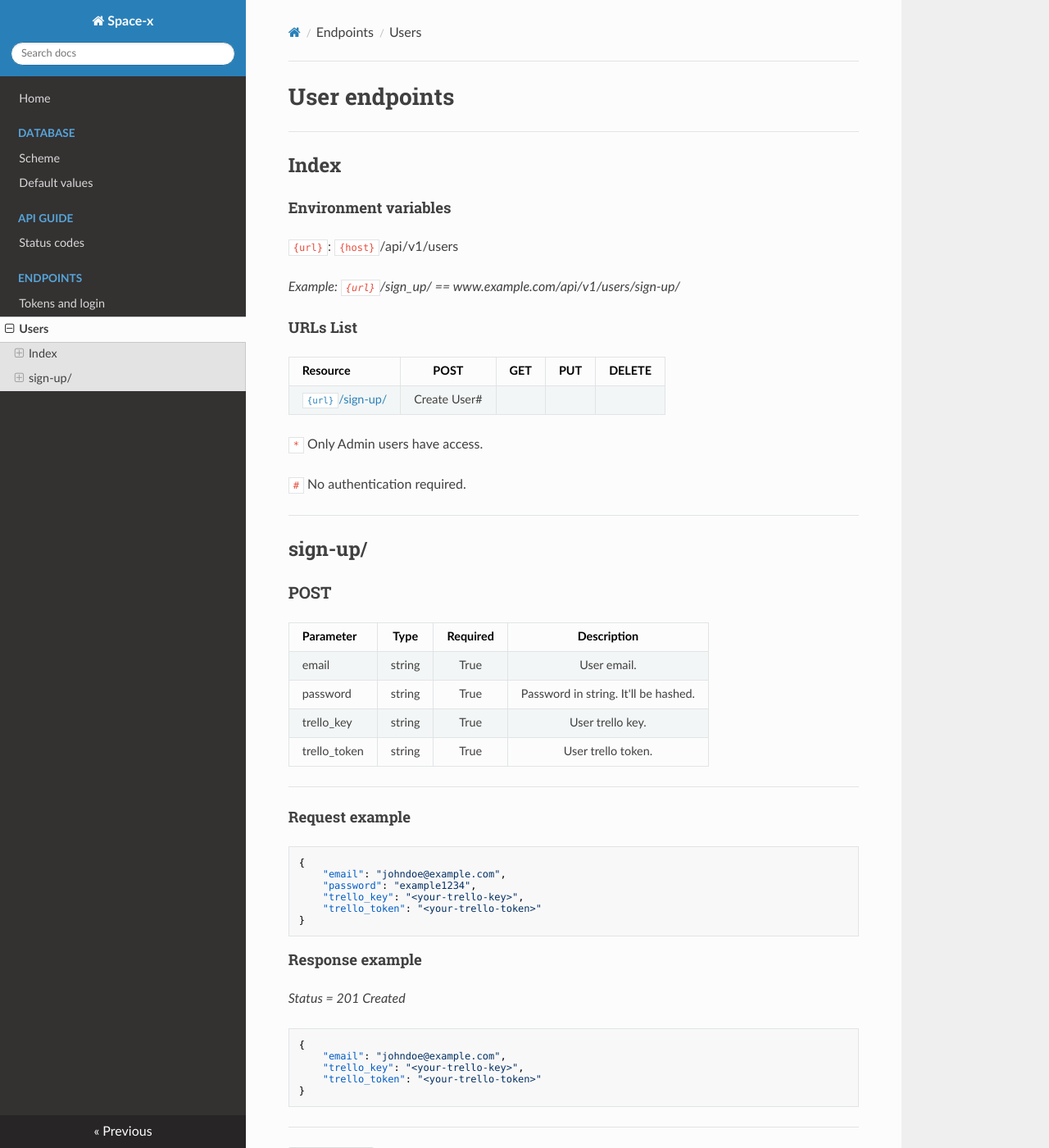
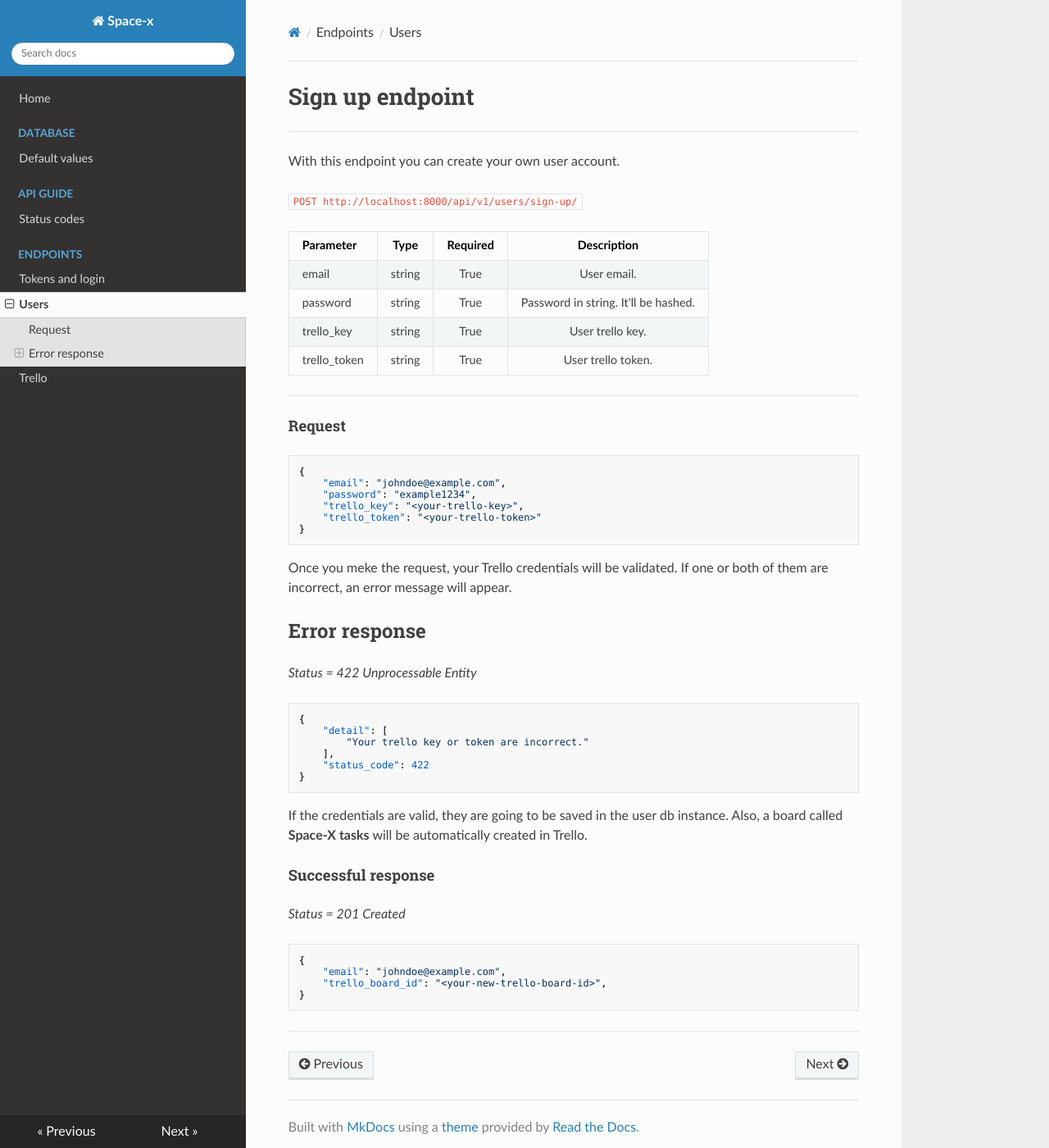
Before and after one commit to SantiR38/trello-api, an MkDocs documentation site: the page built from docs/docs/endpoints/users.md, in a window 1280 px wide and 1400 px high. Shown: the whole window at 82% size. Built offline with MkDocs 1.6.1, drawn with Linux system fonts in a browser that asks for light colours; nearby versions of some CDN libraries.

````diff
--- a/docs/docs/endpoints/users.md
+++ b/docs/docs/endpoints/users.md
@@ -1,29 +1,9 @@
-# User endpoints
+# Sign up endpoint
 ---
 
-## Index
+With this endpoint you can create your own user account.
 
-#### Environment variables
-
-`{url}`: `{host}`/api/v1/users
-
-*Example: `{url}`/sign_up/ == www.example.com/api/v1/users/sign-up/*
-
-#### URLs List
-
-| Resource                        | POST                  | GET                   | PUT               | DELETE          |
-| :----                           |     :-----:           |      :-----:          |     :-----:       |     :-----:     |
-| [`{url}`/sign-up/][1]           | Create User#          ||||
-
-`*` Only Admin users have access.
-
-`#` No authentication required.
-
----
-
-## sign-up/
-
-### POST
+`POST http://localhost:8000/api/v1/users/sign-up/`
 
 | Parameter             | Type   | Required | Description                           |
 | :---                  | :---:  | :---:    | :---:                                 |
@@ -34,7 +14,7 @@
 
 ---
 
-#### Request example
+#### Request
 
 ```json
 {
@@ -45,17 +25,29 @@
 }
 ```
 
-#### Response example
+Once you meke the request, your Trello credentials will be validated. If one or both of them are incorrect, an error message will appear.
+
+## Error response
+
+*Status = 422 Unprocessable Entity*
+```json
+{
+    "detail": [
+        "Your trello key or token are incorrect."
+    ],
+    "status_code": 422
+}
+```
+
+If the credentials are valid, they are going to be saved in the user db instance. Also, a board called **Space-X tasks** will be automatically created in Trello.
+
+#### Successful response
 
 *Status = 201 Created*
 ```json
 {
     "email": "johndoe@example.com",
-    "trello_key": "<your-trello-key>",
-    "trello_token": "<your-trello-token>"
+    "trello_board_id": "<your-new-trello-board-id>",
 }
 ```
 ---
-
-
-[1]: #sign-up
--- a/docs/mkdocs.yml
+++ b/docs/mkdocs.yml
@@ -4,12 +4,12 @@ site_dir: /docs/_build
 nav:
     - Home: index.md
     - Database:
-        - Scheme: database/scheme.md
         - Default values: database/default_values.md
     - API Guide:
         - Status codes: status_codes.md
     - Endpoints:
         - Tokens and login: endpoints/tokens_and_login.md
         - Users: endpoints/users.md
+        - Trello: endpoints/trello.md
 
 theme: readthedocs
````
Also changed, not shown: docs/docs/database/default_values.md (+0 -24 lines), docs/docs/endpoints/login.md (renamed from docs/docs/endpoints/tokens_and_login.md, +7 -7 lines), docs/docs/endpoints/trello.md (+5 -28 lines), docs/docs/index.md (+1 -1 lines).
